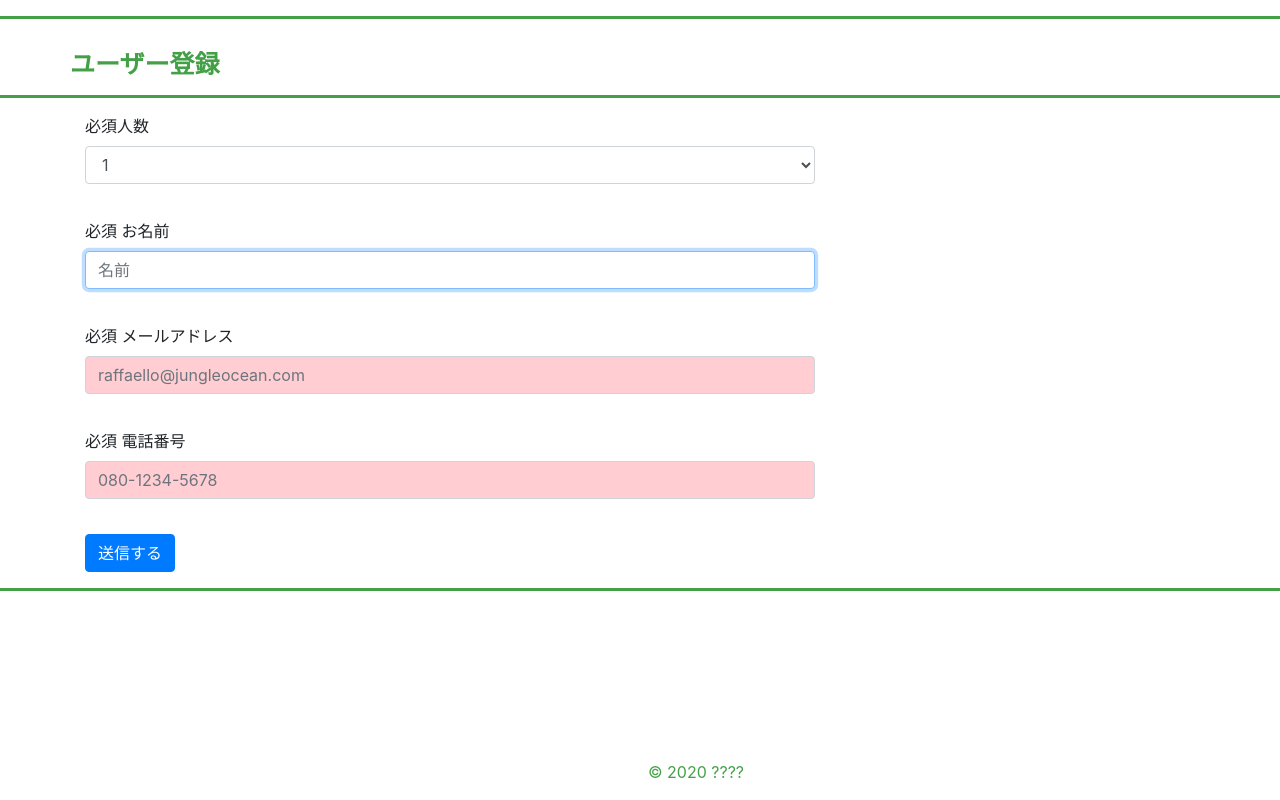
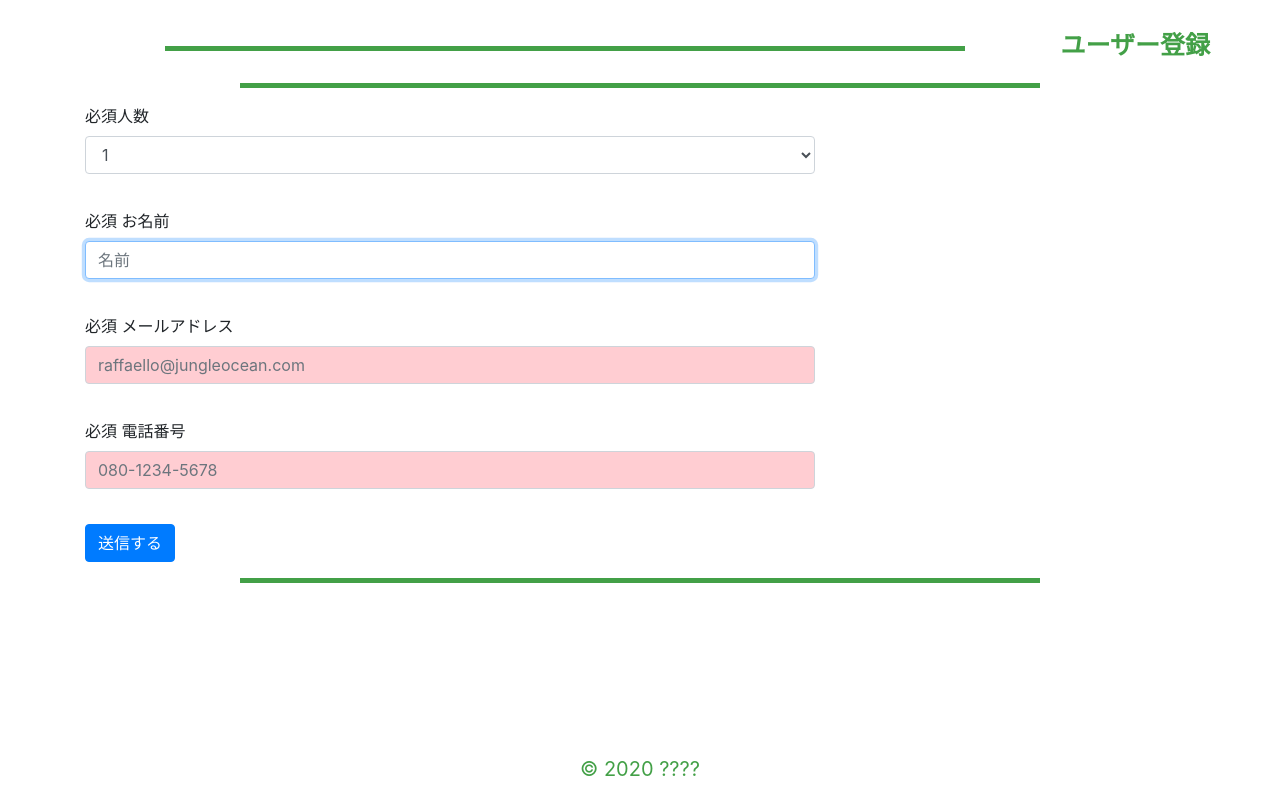
Before and after one commit to ukohank517/Attendance_flask, a Flask app: page /event/entry in a window 1280 px wide; the page is wider, and only the part inside the window is pictured. Run offline with Flask 2, Linux system fonts and the light colour scheme; some libraries are stand-ins or nearby versions.

Commit message:
[update] footer size

```diff
--- a/web/script/static/css/entry.css
+++ b/web/script/static/css/entry.css
@@ -5,7 +5,8 @@ header{
   color: #43A047;
 }
 hr{
-  border-width: 3px;
+  border-width: 5px;
+  width: 800px;
   border-color: #43A047;
 }
 h1{
@@ -20,9 +21,6 @@ h1{
 .form-group{
   margin-bottom: 35px;
 }
-footer p{
-  text-align: center;
-}
 input:required{
   background: #ffcdd2;
 }
@@ -35,28 +33,3 @@ input:valid{
 input:focus{
   background: #DCEDC8;
 }
-
-/*
-header{
-  margin-top: 30px;
-  color: #43A047;
-}
-hr{
-  border-width: 3px;
-  border-color: #43A047;
-}
-h1{
-  font-size: 25px;
-    font-weight: bold;
-    margin: 0;
-  text-align: center;
-}
-.align-light{
-    text-align: right;
-}
-.form-group{
-  margin-bottom: 35px;
-}
-
-
-*/
--- a/web/script/static/css/layout.css
+++ b/web/script/static/css/layout.css
@@ -1,11 +1,11 @@
 /* footer用 */
 footer{
+    font-size: 20px;
     /*footerの装飾*/
     width: 100%;
     /* background-color: #89c7de; */
     color: #43A047;
     text-align: center;
-    margin-left: 3.5em;
 
     position: absolute;/*←絶対位置*/
     bottom: 0; /*下に固定*/
--- a/web/script/templates/entry.html
+++ b/web/script/templates/entry.html
@@ -1,10 +1,10 @@
 {% extends "layout.html" %}
 {% block body %}
-<hr>
 <div class="container">
     <header>
        <div class="row">
-                <h1>ユーザー登録</h1>
+            <hr>
+            <h1>ユーザー登録</h1>
         </div>
     </header>
 </div>
```
